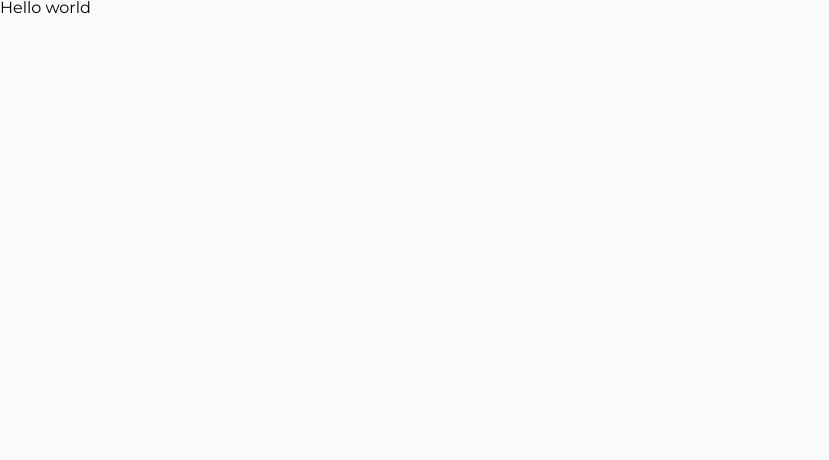
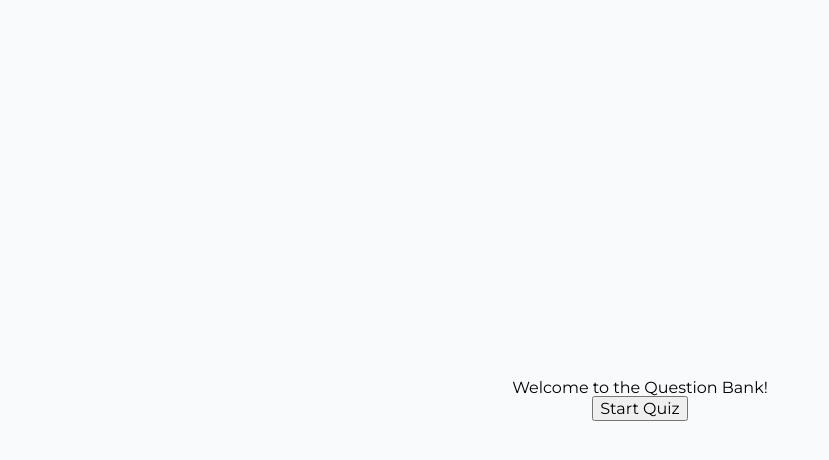
Before and after one commit to mariamoraan/quiz-maker-spa, a React (Vite) app: page / in a window 1280 px wide. Shown: the top 460 px of the page, without its empty margins (0-829 px from the left). Built offline with nearby package versions, Linux system fonts and the light colour scheme.

Commit message:
feat: configure i18n

```diff
--- a/package.json
+++ b/package.json
@@ -11,8 +11,11 @@
   },
   "dependencies": {
     "classnames": "^2.5.1",
+    "i18next": "^25.3.2",
+    "i18next-browser-languagedetector": "^8.2.0",
     "react": "^19.1.1",
     "react-dom": "^19.1.1",
+    "react-i18next": "^15.6.1",
     "react-router-dom": "^7.7.1"
   },
   "devDependencies": {
--- /dev/null
+++ b/src/core/i18n/index.ts
@@ -0,0 +1,22 @@
+import i18n from "i18next";
+import { initReactI18next } from "react-i18next";
+import LanguageDetector from "i18next-browser-languagedetector";
+
+import en from "./locales/en/translation.json";
+import es from "./locales/es/translation.json";
+
+i18n
+  .use(LanguageDetector) // Detecta el idioma del navegador
+  .use(initReactI18next) // Vincula con React
+  .init({
+    resources: {
+      en: { translation: en },
+      es: { translation: es },
+    },
+    fallbackLng: "es",
+    interpolation: {
+      escapeValue: false, // React ya se encarga de esto
+    },
+  });
+
+export default i18n;
--- /dev/null
+++ b/src/core/i18n/locales/en/translation.json
@@ -0,0 +1,4 @@
+{
+  "welcome": "Welcome to the Question Bank!",
+  "startQuiz": "Start Quiz"
+}
--- /dev/null
+++ b/src/core/i18n/locales/es/translation.json
@@ -0,0 +1,4 @@
+{
+  "welcome": "¡Bienvenido al Banco de Preguntas!",
+  "startQuiz": "Comenzar cuestionario"
+}
--- a/src/core/routes/app-router.tsx
+++ b/src/core/routes/app-router.tsx
@@ -1,10 +1,11 @@
 import { BrowserRouter, Route, Routes } from "react-router-dom";
+import { LoginPage } from "../../pages/login/login.page";
 
 export const AppRouter = () => {
   return (
     <BrowserRouter>
       <Routes>
-        <Route index element={<div>Hello world</div>} />
+        <Route index element={<LoginPage />} />
       </Routes>
     </BrowserRouter>
   );
--- a/src/main.tsx
+++ b/src/main.tsx
@@ -2,6 +2,7 @@ import { StrictMode } from "react";
 import { createRoot } from "react-dom/client";
 import { AppRouter } from "./core/routes/app-router.tsx";
 import "@/core/styles/globals.css";
+import "./core/i18n";
 
 createRoot(document.getElementById("root")!).render(
   <StrictMode>
--- /dev/null
+++ b/src/pages/login/login.module.scss
@@ -0,0 +1,7 @@
+.login-page {
+  height: 100dvh;
+  display: flex;
+  flex-direction: column;
+  justify-content: center;
+  align-items: center;
+}
--- /dev/null
+++ b/src/pages/login/login.page.tsx
@@ -0,0 +1,14 @@
+import { useTranslation } from "react-i18next";
+import { bind } from "../../core/styles/bind";
+import styles from "./login.module.scss";
+const cn = bind(styles);
+
+export const LoginPage = () => {
+  const { t } = useTranslation();
+  return (
+    <div className={cn("login-page")}>
+      <h1>{t("welcome")}</h1>
+      <button>{t("startQuiz")}</button>
+    </div>
+  );
+};
```
Also changed, not shown: 1 other file (tests, documents, lock files or other folders).
